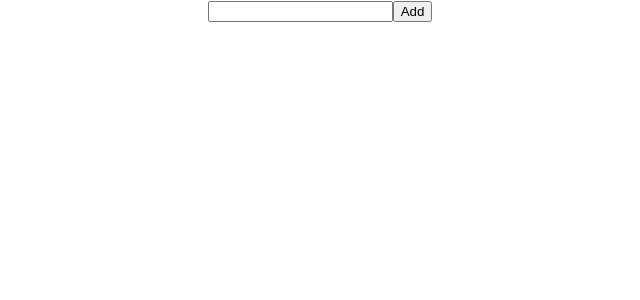
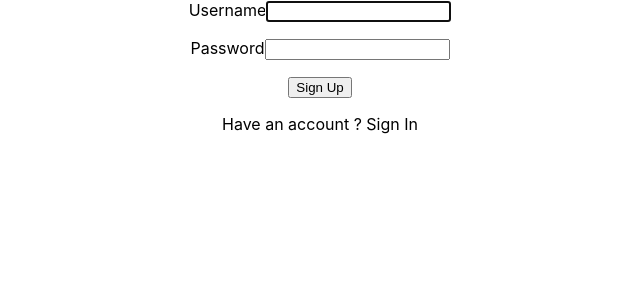
Before and after one commit to Anant147r/Calculator, a React (Create React App) app: page / in a window 1280 px wide. Shown: the top 300 px of the page, without its empty margins (320-960 px from the left). Built offline with nearby package versions, Linux system fonts and the light colour scheme; no server answers.

Commit message:
Updations made in app

```diff
--- a/src/App.js
+++ b/src/App.js
@@ -1,11 +1,12 @@
 // import Calculator from "./Components/Calculator";
-import Main from "./Components/Main";
+// import Main from "./Components/Main";
+import MainComponent from "./Components/MainComponent";
 import "./App.css";
 
 function App() {
   return (
     <div className="App">
-      <Main />
+      <MainComponent />
     </div>
   );
 }
--- a/src/Components/Login/Login.js
+++ b/src/Components/Login/Login.js
@@ -26,7 +26,48 @@ const Login = (props) => {
           }}
         />
         <p className="errorMsg">{emailError}</p>
-        <label></label>
+        <label>Password</label>
+        <input
+          type="password"
+          required
+          value={password}
+          onChange={(e) => {
+            setPassword(e.target.value);
+          }}
+        />
+        <p className="errorMsg">{passwordError}</p>
+        <div className="btnContainer">
+          {hasAccount ? (
+            <>
+              <button onClick={handleLogin}>Sign In</button>
+              <p>
+                Don't have an account ?
+                <span
+                  onClick={() => {
+                    setHasAccout(!hasAccount);
+                  }}
+                >
+                  Sign Up
+                </span>{" "}
+              </p>
+            </>
+          ) : (
+            <>
+              <button onClick={handleSignUp}>Sign Up</button>
+              <p>
+                Have an account ?
+                <span
+                  onClick={() => {
+                    setHasAccout(!hasAccount);
+                  }}
+                >
+                  {" "}
+                  Sign In
+                </span>
+              </p>
+            </>
+          )}
+        </div>
       </div>
     </section>
   );
```
